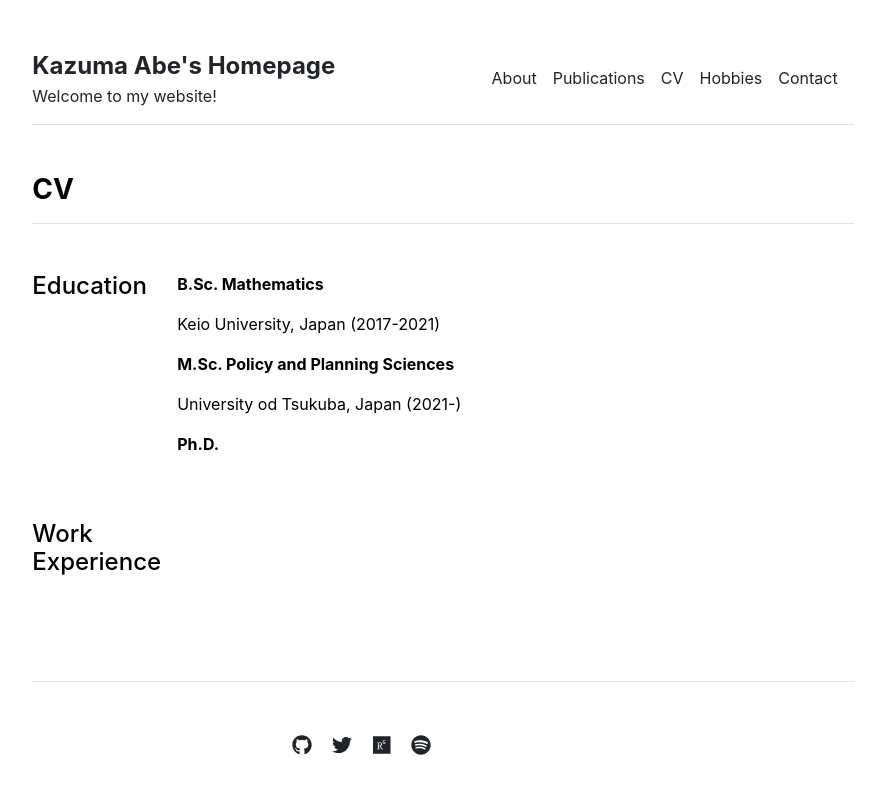
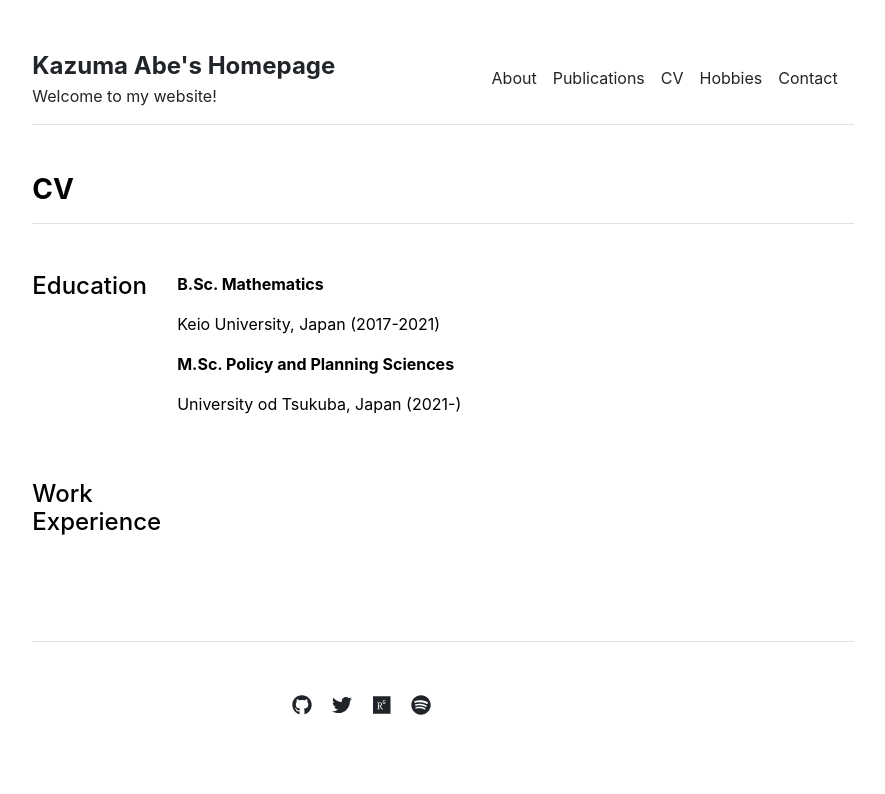
Before and after one commit to qriovider/archive, a Jekyll site: the page built from cv.md, in a window 1280 px wide. Shown: the top 794 px of the page, without its empty margins (197-1082 px from the left). Built offline with Jekyll 4.4.1, drawn with Linux system fonts in a browser that asks for light colours.

```diff
--- a/_data/cv/education.yml
+++ b/_data/cv/education.yml
@@ -4,5 +4,5 @@
 - title: 'M.Sc. Policy and Planning Sciences'
   description: 'University od Tsukuba, Japan (2021-)'
 
-- title: 'Ph.D. '
+- title: ''
   description: ''
```
